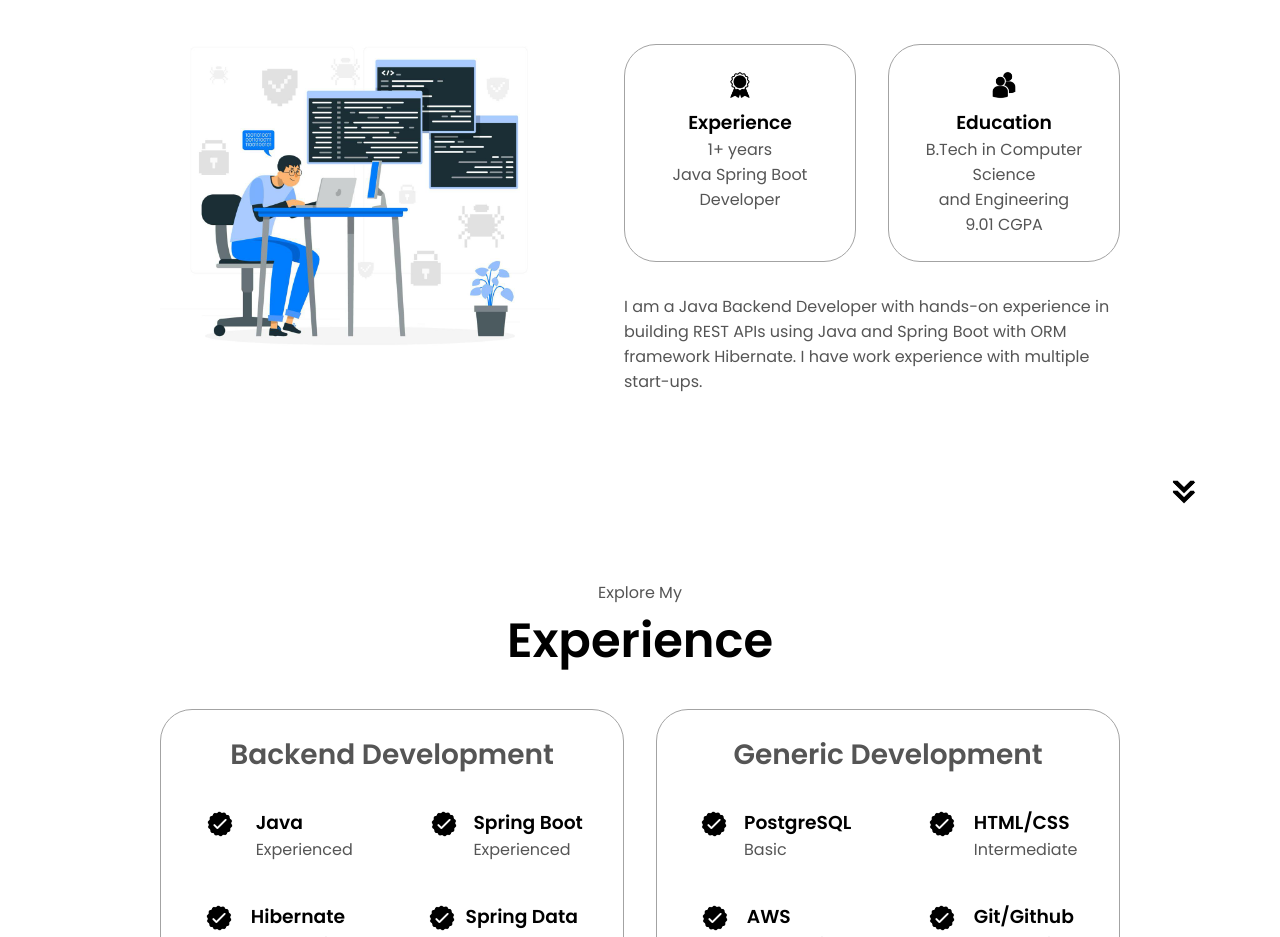
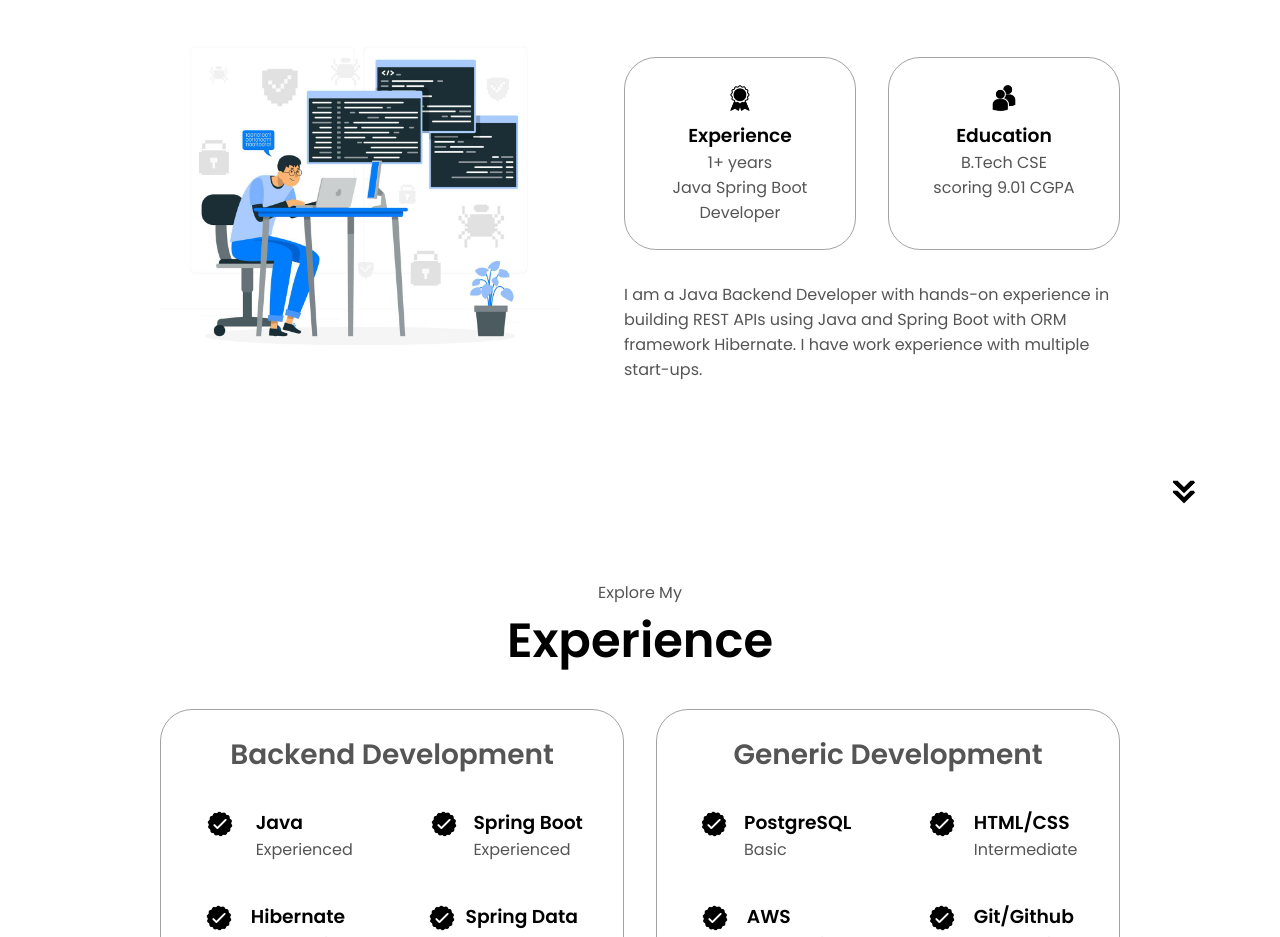
Before and after one commit to kshitijrai11/Portfolio, a plain HTML site: page index.html in a window 1280 px wide. Shown: the part 1116-2053 px from the top of the page. Drawn offline with Linux system fonts and the light colour scheme.

Commit message:
Update index.html

```diff
--- a/index.html
+++ b/index.html
@@ -84,7 +84,7 @@
                 class="icon"
               />
               <h3>Education</h3>
-              <p>B.Tech in Computer Science<br/>and Engineering<br/>9.01 CGPA</p>
+              <p>B.Tech CSE<br/>scoring 9.01 CGPA</p>
             </div>
           </div>
           <div class="text-container">
```
